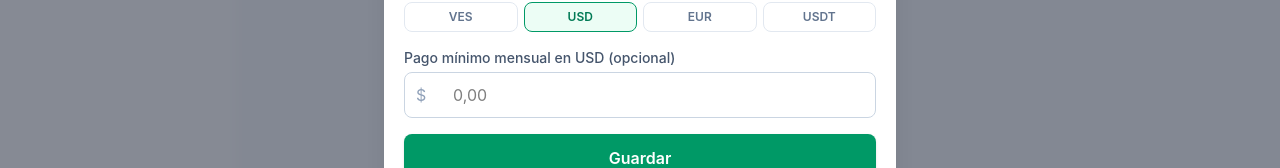
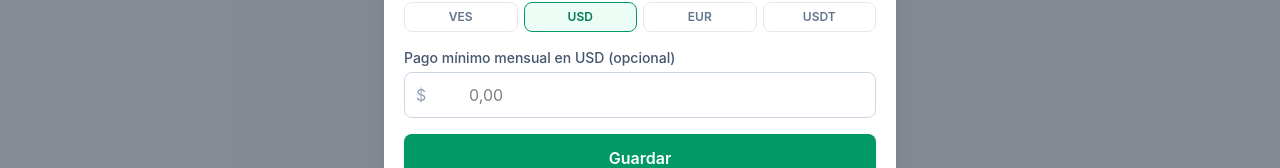
Before and after one commit to joelcoronah/personal-finalcial-traker, a React (Vite) app: page /deudas in a window 1280 px wide. Both pictures are taken after a click on the button "Nueva". Shown: the part 414-582 px from the top of the page. Built offline with nearby package versions, Linux system fonts and the light colour scheme; no server answers.

Commit message:
feat: modify debts input padding in inputs

```diff
--- a/src/components/debts/DebtForm.tsx
+++ b/src/components/debts/DebtForm.tsx
@@ -117,7 +117,7 @@ export function DebtForm({
             placeholder="0,00"
             value={minPayment}
             onChange={(e) => setMinPayment(e.target.value)}
-            className="w-full rounded-lg border border-slate-300 py-2.5 pl-12 pr-3 focus:border-emerald-500 focus:outline-none focus:ring-2 focus:ring-emerald-100"
+            className="w-full rounded-lg border border-slate-300 py-2.5 pl-16 pr-4 focus:border-emerald-500 focus:outline-none focus:ring-2 focus:ring-emerald-100"
           />
         </div>
       </label>
```
